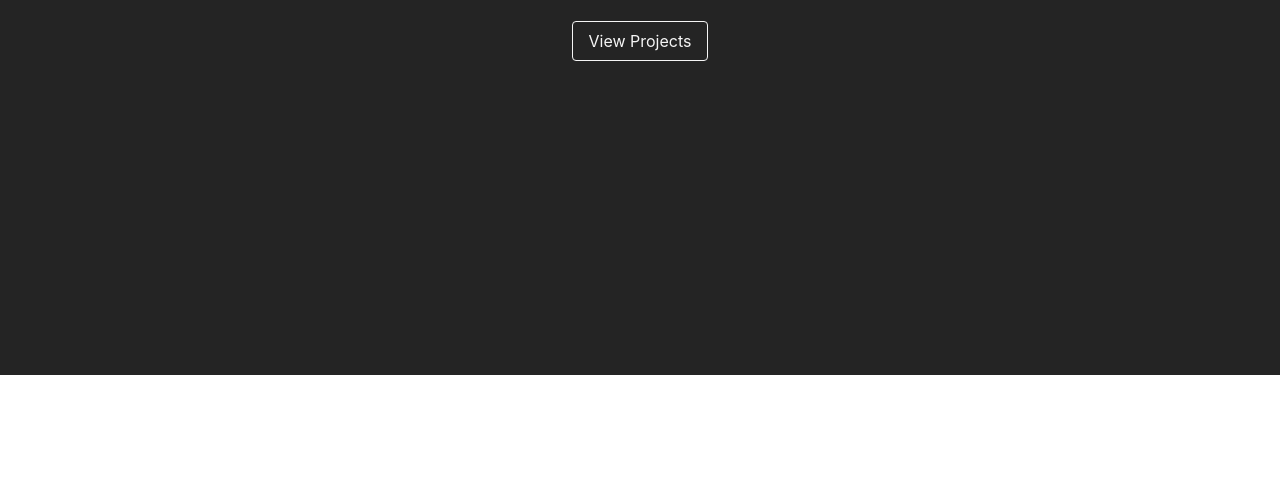
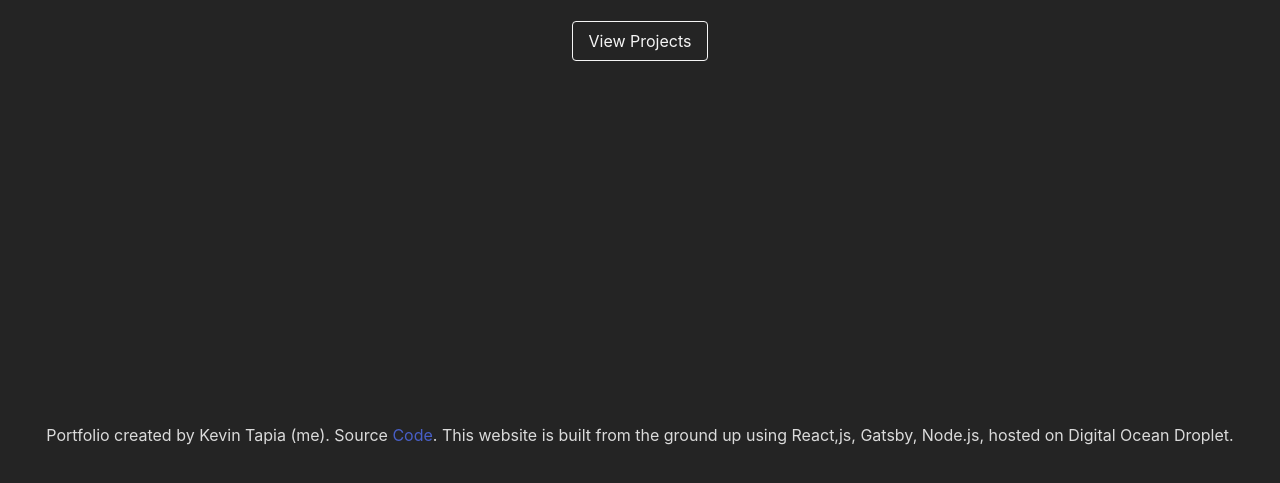
Before and after one commit to ktapia576/portfolio-frontend, a Gatsby site: page / in a window 1280 px wide. Shown: the part 477-960 px from the top of the page. Before the commit the page ends 852 px from the top, so only its background shows below. Built offline with nearby package versions, Linux system fonts and the light colour scheme; Gatsby itself is replaced by a stand-in of ours.

Commit message:
Add Footer for website

```diff
--- /dev/null
+++ b/src/components/Footer.js
@@ -0,0 +1,16 @@
+import React from 'react';
+
+const Footer = () => {
+  return (
+    <footer class="footer has-text-grey-lighter">
+        <div class="content has-text-centered">
+            <p>
+                Portfolio created by Kevin Tapia (me). Source <a href="https://github.com/ktapia576/portfolio-frontend">Code</a>.
+                This website is built from the ground up using React,js, Gatsby, Node.js, hosted on Digital Ocean Droplet.
+            </p>
+        </div>
+    </footer>
+  )
+}
+
+export default Footer;
--- a/src/pages/index.js
+++ b/src/pages/index.js
@@ -1,6 +1,7 @@
 import * as React from 'react';
+import Navbar from '../components/Navbar/Navbar';
 import Hero from '../components/Hero';
-import Navbar from '../components/Navbar/Navbar';
+import Footer from '../components/Footer';
 import '../styles/styles.scss';
 
 const IndexPage = () => {
@@ -8,6 +9,7 @@ const IndexPage = () => {
     <>
       <Navbar />
       <Hero />
+      <Footer />
     </>
   );
 }
```
